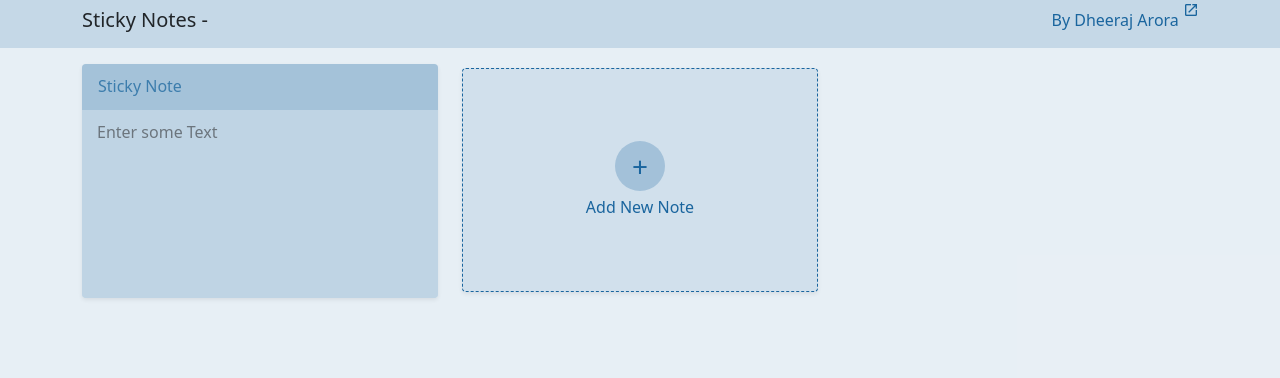
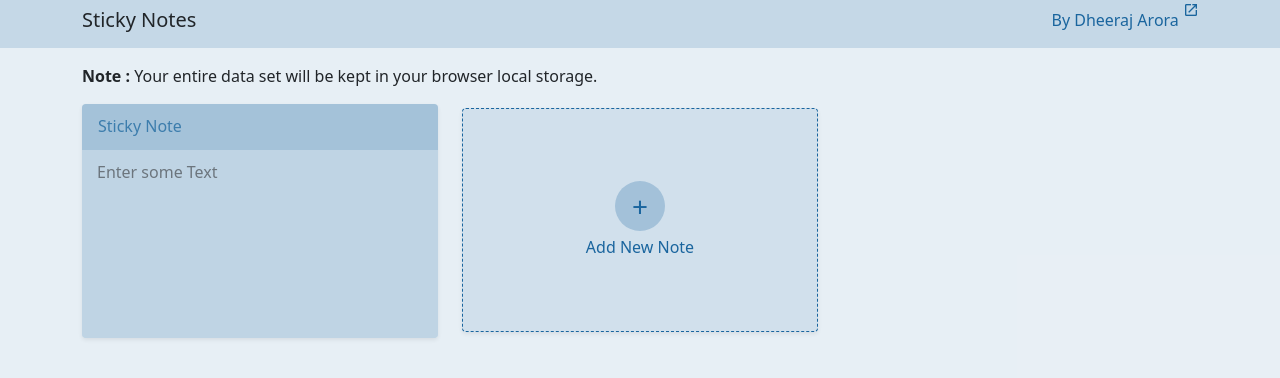
Before and after one commit to dheerajarora1997/stickynotes-react, a React (Create React App) app: page / in a window 1280 px wide. Shown: the top 378 px of the page. Built offline with nearby package versions, Linux system fonts and the light colour scheme.

Commit message:
Update Landing.jsx

```diff
--- a/src/Landing.jsx
+++ b/src/Landing.jsx
@@ -41,21 +41,20 @@ export default function Landing() {
   }
   const copyDeleteFunction = (e, index) => {
     console.log(e, index);
-    if (myState[index].data != '') {
+    if (myState[index]?.data != '') {
       navigator.clipboard.writeText(myState[index].data);
       console.log(myState[index].data);
     }
     else {
       let oldContent = [...myState];
-      myState.splice([index], 1);
-      console.log(myState)
+      oldContent.splice([index], 1);
       setMyState(oldContent);
+      localStorage.setItem('stickyNotes', JSON.stringify(oldContent));
     }
   }
 
   useEffect(() => {
     localStorage.setItem('stickyNotes', JSON.stringify(myState));
-    console.log('Use')
   }, [myState])
 
   return (
@@ -65,7 +64,7 @@ export default function Landing() {
           <div className="row">
             <div className="col-6 col-sm-6">
               <h1 className={`h5 text-priamary`}>
-                Sticky Notes -
+                Sticky Notes
               </h1>
             </div>
             <div className="col-6 col-sm-6 text-end">
@@ -80,6 +79,9 @@ export default function Landing() {
       </div>
       <div className={`bg-primary bg-opacity-10 py-3 min-vh-100`}>
         <div className="container">
+          <p className="">
+            <strong>Note : </strong><span>Your entire data set will be kept in your browser local storage.</span>
+          </p>
           <div className="row">
             {myState?.map((element, index) => {
               return (
@@ -116,9 +118,8 @@ export default function Landing() {
             })}
             {myState.length >= 9 ?
               <div className="col-12">
-                <div className={`alert alert-priamry alert-dismissible fade show`} role="alert">
+                <div className={`alert alert-primary fade show`} role="alert">
                   <strong>Note : </strong> Only 9 Sticky Notes allowed.
-                  <span className="float-end cursor-pointer" data-bs-dismiss="alert">Close</span>
                 </div>
               </div> :
               <div className={`col-12 col-sm-6 col-md-4 mb-3 h-100`}>
```
